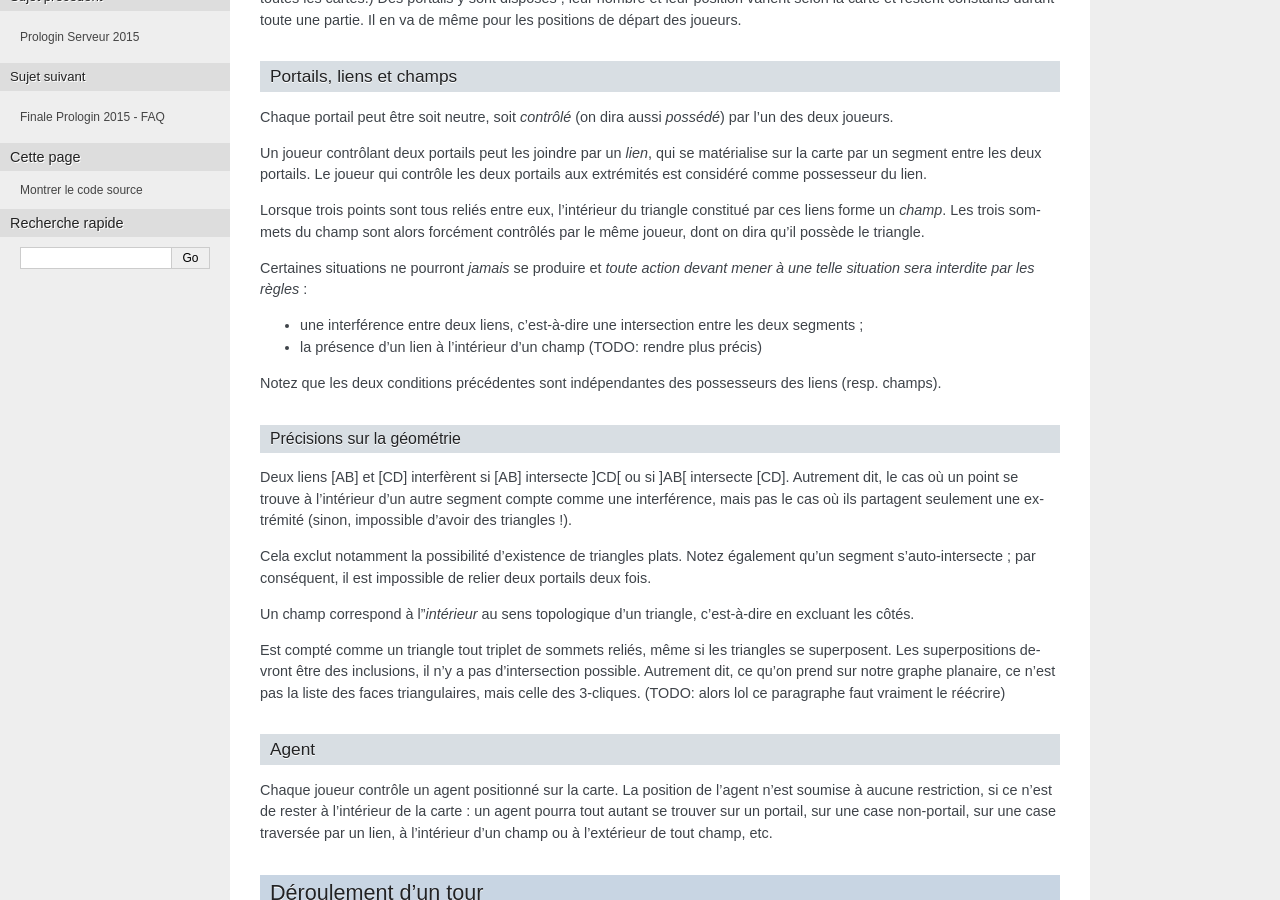
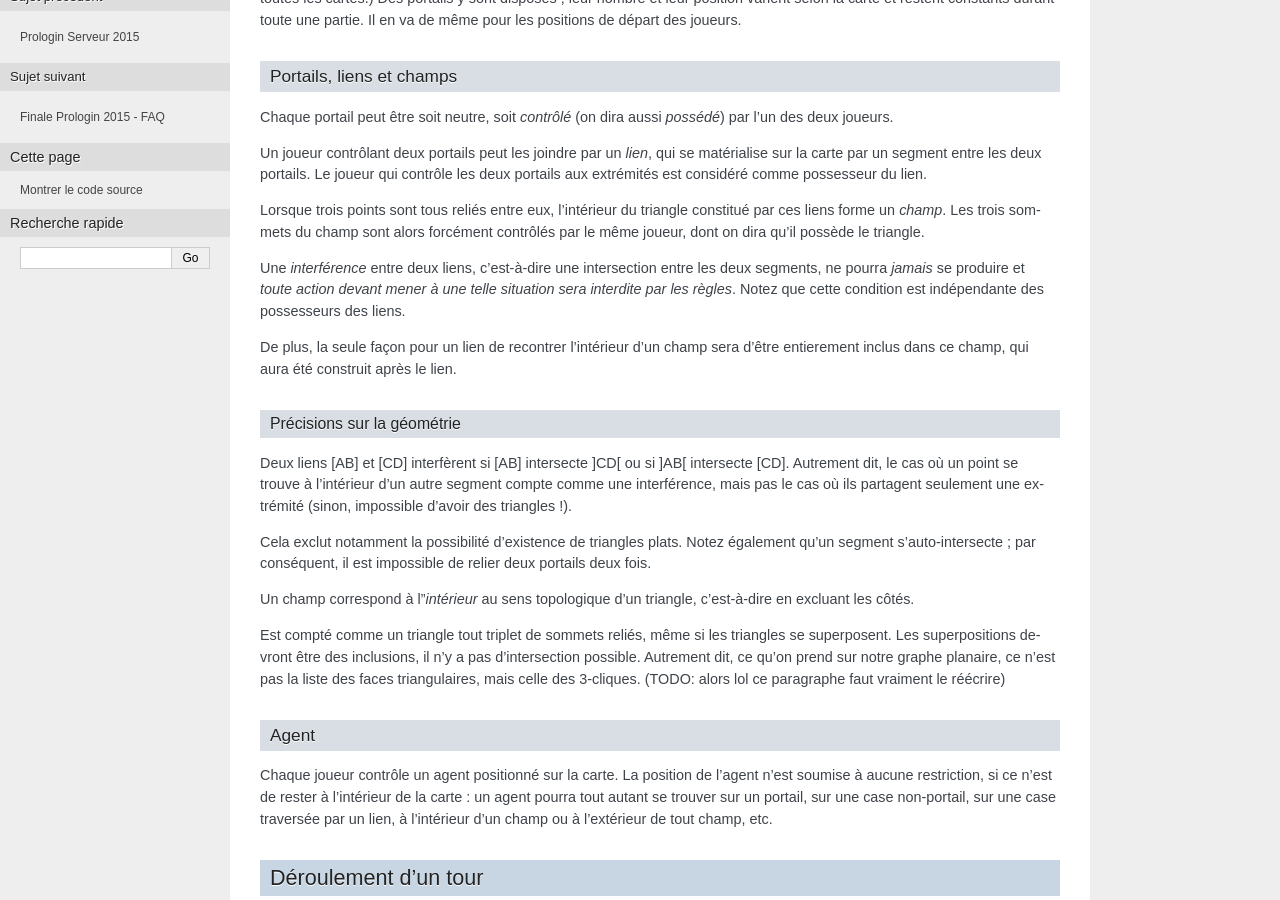
Before and after one commit to prologin/prologin2015, a Sphinx documentation site: the page built from doc/finale.rst, in a window 1280 px wide and 900 px high, scrolled down 585 px. Built offline with Sphinx 7.4.7, drawn with Linux system fonts in a browser that asks for light colours.

Commit message:
factual fix in finale.rst

```diff
--- a/doc/finale.rst
+++ b/doc/finale.rst
@@ -57,16 +57,15 @@ triangle constitué par ces liens forme un *champ*. Les trois sommets
 du champ sont alors forcément contrôlés par le même joueur, dont on
 dira qu'il possède le triangle.
 
-Certaines situations ne pourront *jamais* se produire et *toute action
-devant mener à une telle situation sera interdite par les règles* :
+Une *interférence* entre deux liens, c'est-à-dire une intersection
+entre les deux segments, ne pourra *jamais* se produire et *toute
+action devant mener à une telle situation sera interdite par les
+règles*. Notez que cette condition est indépendante des possesseurs
+des liens.
 
-- une interférence entre deux liens, c'est-à-dire une intersection
-  entre les deux segments ;
-- la présence d'un lien à l'intérieur d'un champ (TODO: rendre plus
-  précis)
-
-Notez que les deux conditions précédentes sont indépendantes des
-possesseurs des liens (resp. champs).
+De plus, la seule façon pour un lien de recontrer l'intérieur d'un
+champ sera d'être entierement inclus dans ce champ, qui aura été
+construit après le lien.
 
 
 Précisions sur la géométrie
```
